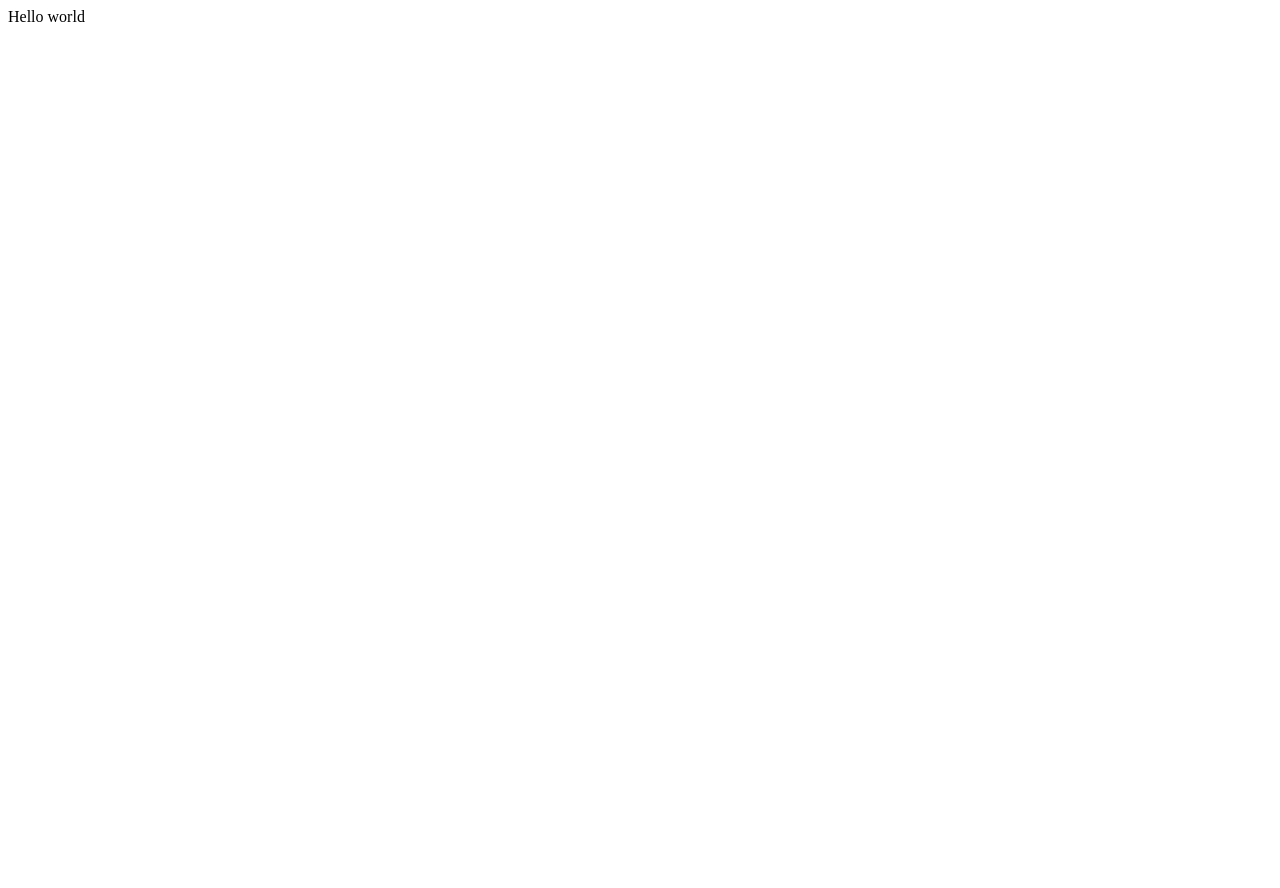
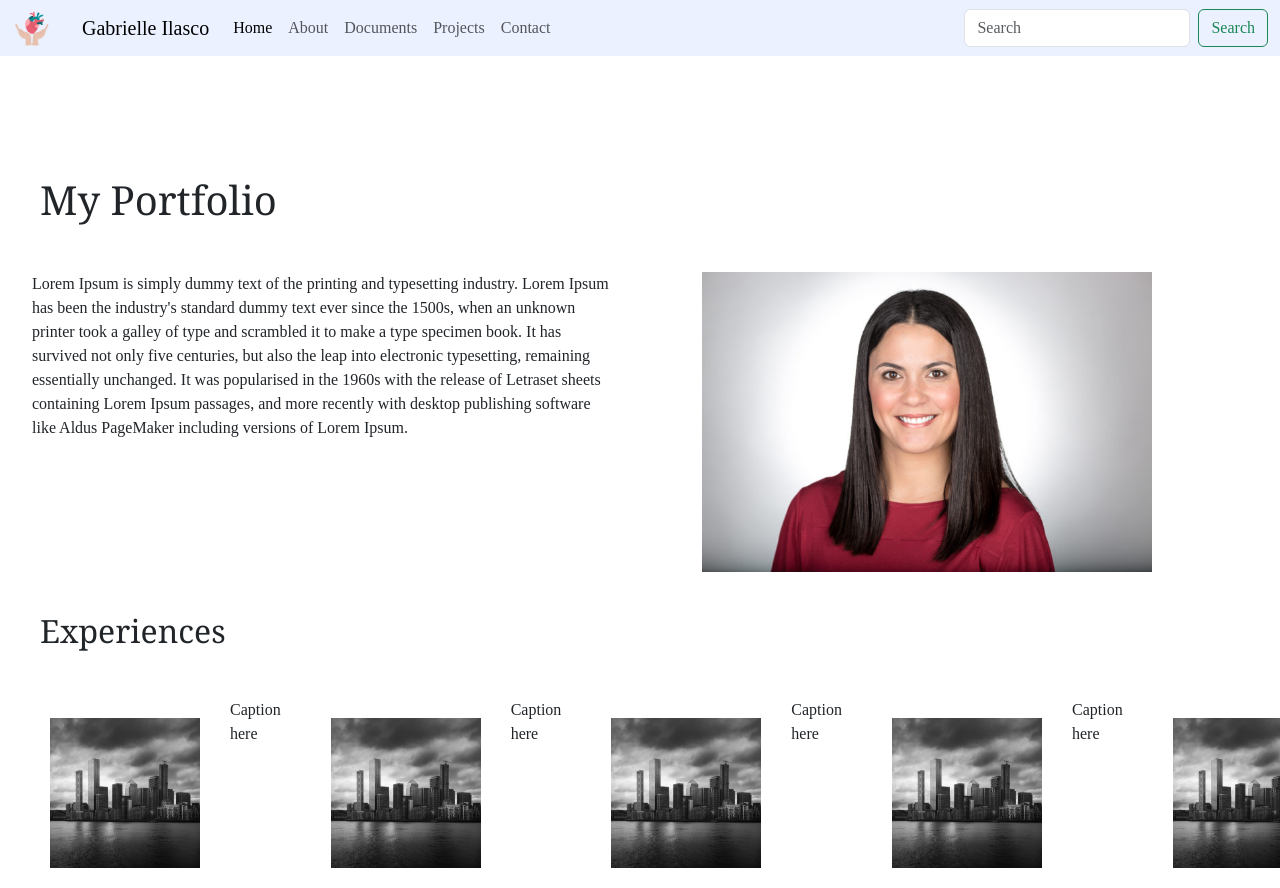
Before and after one commit to GabrielleIlasco/Bootstrap-Wireframe, a plain HTML site: page index.html in a window 1280 px wide. Before the commit the page ends 800 px from the top, so only its background shows below. Drawn offline with nearby package versions, Linux system fonts and the light colour scheme.

Commit message:
final wireframe

```diff
--- a/index.html
+++ b/index.html
@@ -4,13 +4,106 @@
 <head>
   <meta charset="utf-8">
   <meta name="viewport" content="width=device-width">
-  <title>replit</title>
+  <title>Gabrielle Ilasco</title>
   <link href="style.css" rel="stylesheet" type="text/css" />
+  <link href="https://cdn.jsdelivr.net/npm/bootstrap@5.3.7/dist/css/bootstrap.min.css" rel="stylesheet" integrity="sha384-LN+7fdVzj6u52u30Kp6M/trliBMCMKTyK833zpbD+pXdCLuTusPj697FH4R/5mcr" crossorigin="anonymous">
 </head>
 
 <body>
-  Hello world
+
+  <div class ="navigation-bar">
+    <nav class="navbar navbar-expand-lg custom-navbar">
+      <div class="container-fluid">
+        <img src="./images/t-logo.PNG" class="logo"alt="logo" style="width:40px; height:40px;">
+        <a class="navbar-brand" href="#">Gabrielle Ilasco</a>
+          <button class="navbar-toggler" type="button" data-bs-toggle="collapse" data-bs-target="#navbarNavAltMarkup" aria-controls="navbarNavAltMarkup" aria-expanded="false" aria-label="Toggle navigation">
+            <span class="navbar-toggler-icon"></span>
+          </button>
+
+        <div class="collapse navbar-collapse" id="navbarNavAltMarkup">
+          <div class="navbar-nav">
+              <a class="nav-link active" aria-current="page" href="#">Home</a>
+              <a class="nav-link" href="#">About</a>
+              <a class="nav-link" href="#">Documents</a>
+              <a class="nav-link" href="#">Projects</a>
+              <a class="nav-link" href="#">Contact</a>
+          </div>
+        </div>
+          <div class="search-bar">
+            <form class="d-flex" role="search">
+              <input class="form-control me-2" type="search" placeholder="Search" aria-label="Search"/>
+              <button class="btn btn-outline-success" type="submit">Search</button>
+            </form>
+          </div>
+      </div>
+
+
+          </div>
+
+      </div>
+    </nav>
+  </div>
+
+<main>
+  <header>
+    <div class="heading">
+      <h1>My Portfolio</h1>
+    </div>
+  </header>
+  <div class="row">
+    <div class="col">
+        <div class="container-fluid">
+          <div class="main-text">
+            <p>Lorem Ipsum is simply dummy text of the printing and typesetting industry. Lorem Ipsum has been the industry's standard dummy text ever since the 1500s, when an unknown printer took a galley of type and scrambled it to make a type specimen book. It has survived not only five centuries, but also the leap into electronic typesetting, remaining essentially unchanged. It was popularised in the 1960s with the release of Letraset sheets containing Lorem Ipsum passages, and more recently with desktop publishing software like Aldus PageMaker including versions of Lorem Ipsum.</p>
+          </div>
+        </div>
+    </div>
+
+    <div class="col">
+        <div class="image-container">
+          <img src="./images/woman.jpg" class="woman-img" alt="woman" style="width:450px; height:300px;">
+        </div>
+      </div>
+  </div> <!--end of row-->
+
+  <header>
+    <h2>Experiences</h2>
+  </header>
+
+    <div class="gallery">
+
+      <div class="sec">
+        <img src="./images/square.jpg" class="ex" style="width:150px;height:150px;">
+      </div>
+      <p>Caption here</p>
+
+      <div class="sec">
+        <img src="./images/square.jpg" class="ex" style="width:150px;height:150px;">
+      </div>
+      <p>Caption here</p>
+
+      <div class="sec">
+        <img src="./images/square.jpg" class="ex" style="width:150px;height:150px;">
+      </div>
+      <p>Caption here</p>
+
+      <div class="sec">
+        <img src="./images/square.jpg" class="ex" style="width:150px;height:150px;">
+      </div>
+      <p>Caption here</p>
+
+      <div class="sec">
+        <img src="./images/square.jpg" class="ex" style="width:150px;height:150px;">
+      </div>
+      <p>Caption here</p>
+
+    </div>
+
+</main>
+
   <script src="script.js"></script>
+  <script src="https://cdn.jsdelivr.net/npm/@popperjs/core@2.11.8/dist/umd/popper.min.js" integrity="sha384-I7E8VVD/ismYTF4hNIPjVp/Zjvgyol6VFvRkX/vR+Vc4jQkC+hVqc2pM8ODewa9r" crossorigin="anonymous"></script>
+  <script src="https://cdn.jsdelivr.net/npm/bootstrap@5.3.7/dist/js/bootstrap.min.js" integrity="sha384-7qAoOXltbVP82dhxHAUje59V5r2YsVfBafyUDxEdApLPmcdhBPg1DKg1ERo0BZlK" crossorigin="anonymous"></script>
 </body>
 
 </html>
--- a/style.css
+++ b/style.css
@@ -2,3 +2,40 @@ html {
   height: 100%;
   width: 100%;
 }
+h1,h2{
+  font-family:Georgia, 'Times New Roman', Times, serif;
+  padding: 40px;
+}
+.main-text{
+  margin-left:20px;
+}
+.woman-img{
+  margin-left:50px;
+}
+nav, p{
+  font-family: KoPub Batang;
+  display:flex;
+  margin-bottom:80px;
+}
+.custom-navbar{
+  background-color: #ebf1ff
+}
+.nav-link {
+  color:#474747
+}
+.gallery{
+  display:flex;
+  overflow-x:auto;
+}
+.navbar-brand{
+  margin-left:30px;
+}
+.sec{
+  margin-left:10px;
+  min-width:220px;
+  padding:20px;
+  flex-shrink:0;
+}
+.ex{
+  margin-left:20px;
+}
```
Also changed, not shown: images/square.jpg (added), images/t-logo.PNG (added), images/woman.jpg (added).
